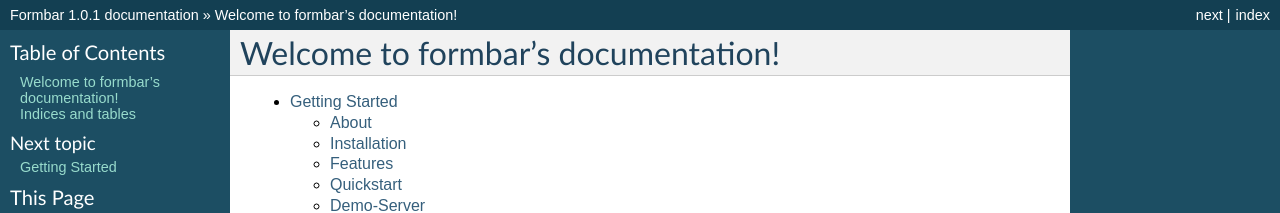
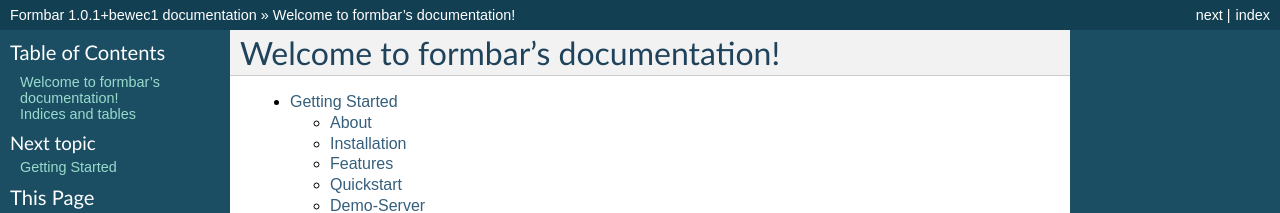
Before and after one commit to ringo-framework/formbar, a Sphinx documentation site: the page built from docs/source/index.rst, in a window 1280 px wide and 900 px high. Shown: the top 213 px of the window. Built offline with Sphinx 7.4.7, drawn with Linux system fonts in a browser that asks for light colours; formulas are drawn with MathJax 3; some of the changed text lies outside the part shown.

Commit message:
Set version to 1.0.1+bewec1rc1

```diff
--- a/docs/source/conf.py
+++ b/docs/source/conf.py
@@ -48,9 +48,9 @@
 # built documents.
 #
 # The short X.Y version.
-version = '1.0.1'
+version = '1.0.1+bewec1'
 # The full version, including alpha/beta/rc tags.
-release = '1.0.1'
+release = '1.0.1+bewec1'
 
 # The language for content autogenerated by Sphinx. Refer to documentation
 # for a list of supported languages.
--- a/setup.cfg
+++ b/setup.cfg
@@ -1,9 +1,9 @@
 [egg_info]
-tag_build =
+tag_build = rc1
 #tag_date = true
 
 [bdist_rpm]
-release = 1
+release = 0.1.rc1
 doc_files = README.rst CHANGES.txt
 provides = python-formbar
 requires =
--- a/setup.py
+++ b/setup.py
@@ -2,7 +2,7 @@
 import multiprocessing
 import sys, os
 
-version = '1.0.1'
+version = '1.0.1+bewec1'
 
 setup(name='formbar',
     version=version,
```
